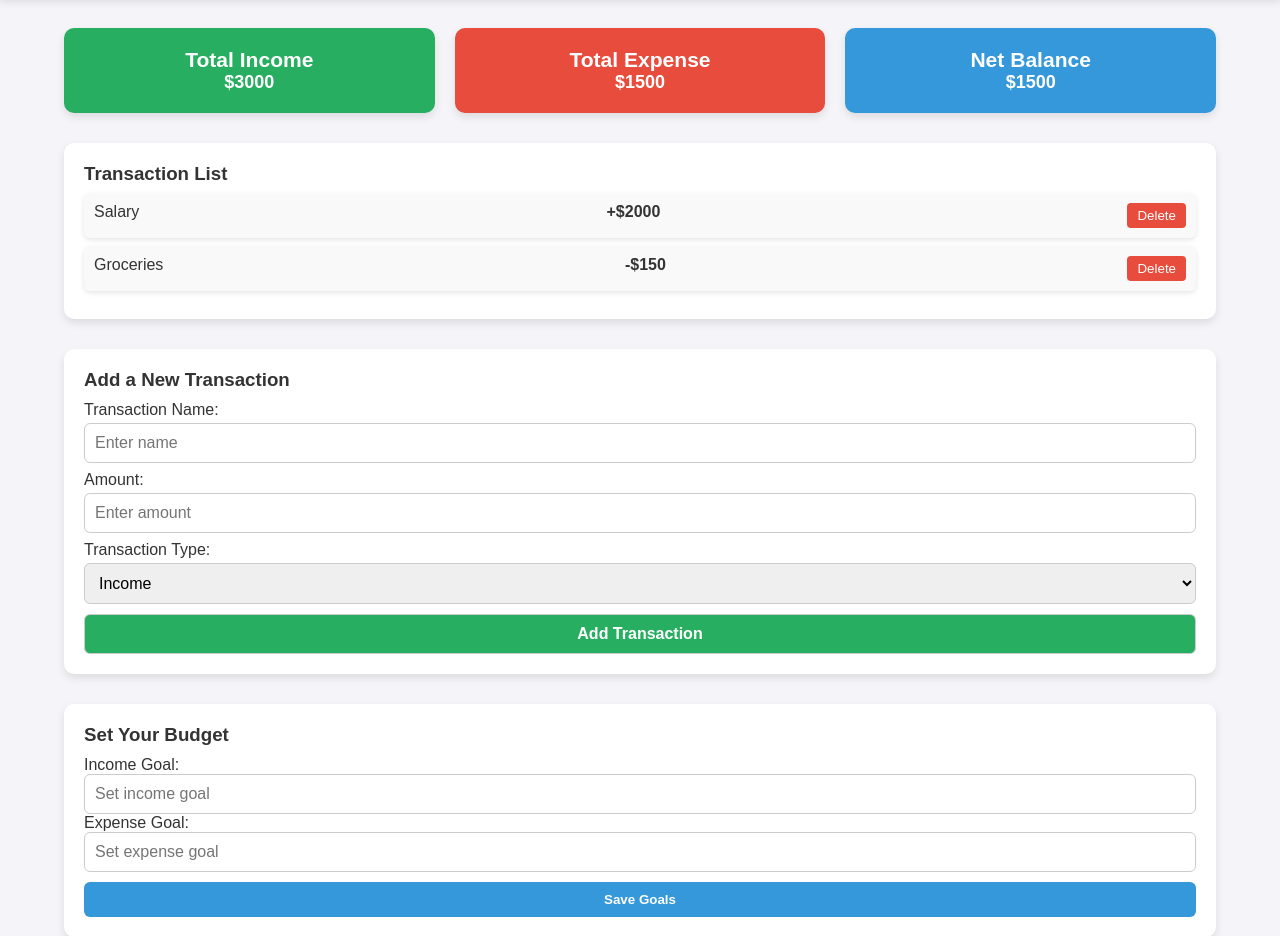
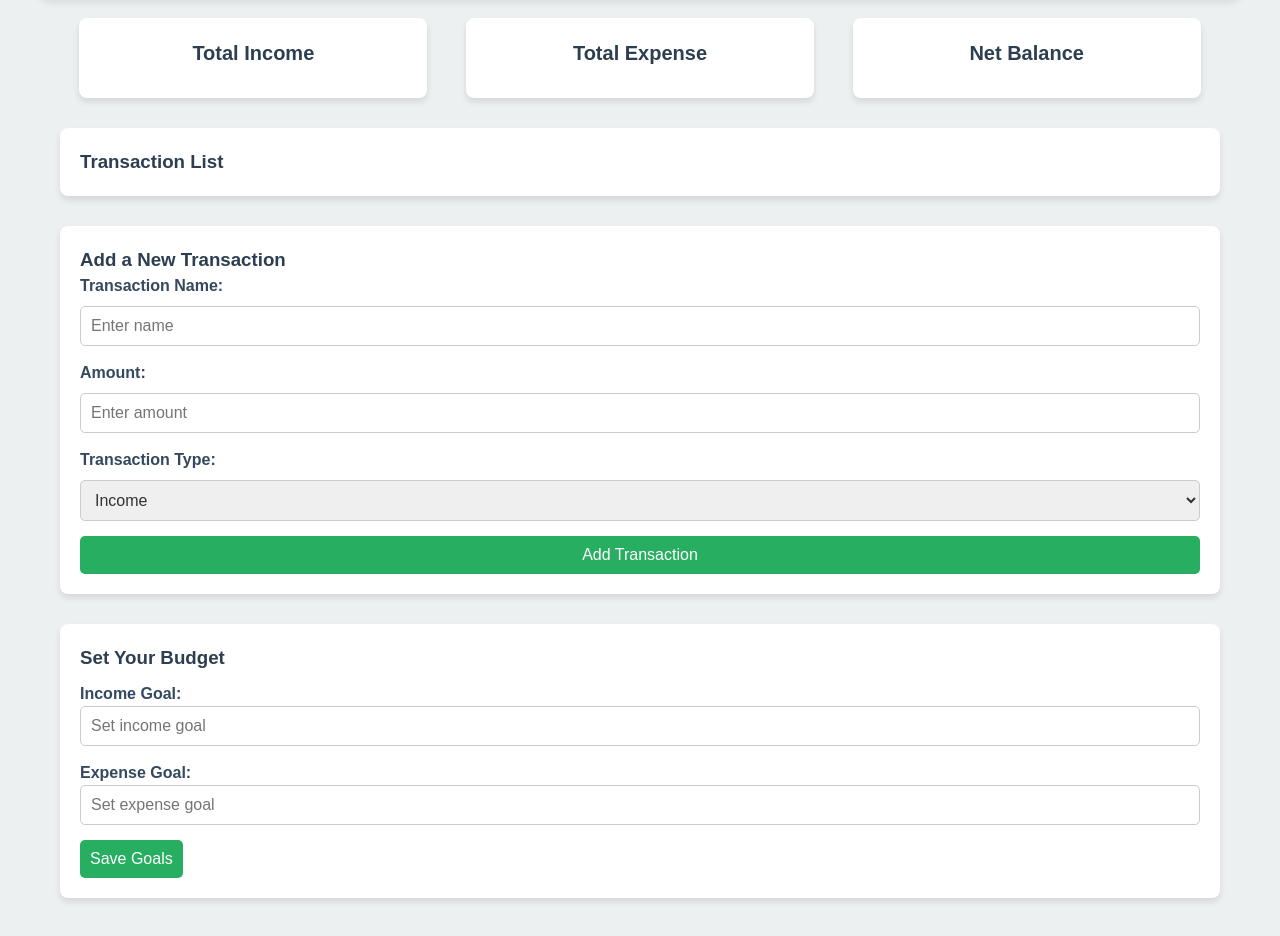
Before and after one commit to 4512yasir/FinTrack-, a plain HTML site: page index.html in a window 1280 px wide. Shown: the part 122-1058 px from the top of the page. Drawn offline with Linux system fonts and the light colour scheme.

Commit message:
final touches

```diff
--- a/index.html
+++ b/index.html
@@ -3,7 +3,7 @@
 <head>
   <meta charset="UTF-8">
   <meta name="viewport" content="width=device-width, initial-scale=1.0">
-    <title>Document</title>
+  <title>Trackify - Personal Finance</title>
   <link rel="stylesheet" href="./style.css">
 </head>
 <body>
@@ -13,59 +13,48 @@
       <header>
         <h1>Trackify - Personal Finance</h1>
         <img src="./Assets/finance yas logo.png" alt="finance logo">
-          <!-- start of nav  -->
+        <!-- start of nav -->
         <nav>
           <ul>
             <li>
-                    <a href="">DASHBOARD</a>
-                    <a href="">TRANSCATION</a>
-                    <a href="">BUDGET</a>
+              <a href="#dashboard">DASHBOARD</a>
+              <a href="#transaction">TRANSACTION</a>
+              <a href="#budget">BUDGET</a>
             </li>
           </ul>
         </nav>
-           <!-- end of nav  -->
+        <!-- end of nav -->
       </header>
       <!-- header end -->
     </div>
 
     <div class="main-content">
       <!-- DASHBOARD -->
-        <div class="dashboard-summary">
+      <div id="dashboard" class="dashboard-summary">
         <div class="income-summary">
           <h3>Total Income</h3>
-                <p>$3000</p>
+          <p></p>
         </div>
         <div class="expense-summary">
           <h3>Total Expense</h3>
-                <p>$1500</p>
+          <p></p>
         </div>
         <div class="net-balance">
           <h3>Net Balance</h3>
-                <p>$1500</p>
+          <p></p>
         </div>
       </div>
 
-        <!-- DASHBOARD -->
-         <!-- TRANSCATION list -->
-         <div class="transaction-list">
+      <!-- TRANSACTION list -->
+      <div id="transaction" class="transaction-list">
         <h3>Transaction List</h3>
         <ul>
-                <li>
-                    <span>Salary</span>
-                    <span class="amount">+$2000</span>
-                    <button class="delete-btn">Delete</button>
-                </li>
-                <li>
-                    <span>Groceries</span>
-                    <span class="amount">-$150</span>
-                    <button class="delete-btn">Delete</button>
-                </li>
+          <!-- Transactions will be appended here via JS -->
         </ul>
       </div>
 
-         <!-- TRANSCATION list -->
-          <!-- Transaction form -->
-          <div class="transaction-form">
+      <!-- TRANSACTION form -->
+      <div id="transaction-form" class="transaction-form">
         <h3>Add a New Transaction</h3>
         <form>
           <label for="transaction-name">Transaction Name:</label>
@@ -83,9 +72,9 @@
           <button type="submit">Add Transaction</button>
         </form>
       </div>
-         <!-- Transaction form -->
-          <!-- budget goals -->
-          <div class="budget-goals">
+
+      <!-- BUDGET goals -->
+      <div id="budget" class="budget-goals">
         <h3>Set Your Budget</h3>
         <div class="income-goal">
           <label for="income-goal">Income Goal:</label>
@@ -97,16 +86,12 @@
         </div>
         <button class="save-goals">Save Goals</button>
       </div>
-
-           <!-- budget  goals -->
+    </div>
 
     <!-- footer -->
     <footer>
       <p>&copy; 2025 Trackify - Personal Finance Dashboard | All Rights Reserved</p>
     </footer>
-        <!-- footer -->
-        </div>
-
   </div>
   <script src="./index.js"></script>
 </body>
--- a/index.js
+++ b/index.js
@@ -1,9 +1,82 @@
-// Select necessary elements
-const transactionForm = document.querySelector('.transaction-form form');
-const transactionList = document.querySelector('.transaction-list ul');
-const incomeSummary = document.querySelector('.income-summary p');
-const expenseSummary = document.querySelector('.expense-summary p');
-const netBalance = document.querySelector('.net-balance p');
-const financialAdvice = document.querySelector('.financial-advice');
-const incomeGoalInput = document.getElementById('income-goal');
-const expenseGoalInput = document.getElementById('expense-goal');
+document.addEventListener("DOMContentLoaded", function() {
+    // ----- Navigation Smooth Scrolling -----
+    const navLinks = document.querySelectorAll("nav a");
+    navLinks.forEach(link => {
+      link.addEventListener("click", function(event) {
+        event.preventDefault();
+        const targetId = this.getAttribute("href").substring(1);
+        const targetSection = document.getElementById(targetId);
+        if (targetSection) {
+          targetSection.scrollIntoView({ behavior: "smooth", block: "start" });
+        }
+      });
+    });
+
+    // ----- Transaction Form & List Management -----
+    const transactionForm = document.querySelector(".transaction-form form");
+    const transactionList = document.querySelector(".transaction-list ul");
+    const incomeSummary = document.querySelector(".income-summary p");
+    const expenseSummary = document.querySelector(".expense-summary p");
+    const netBalance = document.querySelector(".net-balance p");
+
+    let totalIncome = 0;
+    let totalExpense = 0;
+
+    function updateBalance() {
+      totalIncome = 0;
+      totalExpense = 0;
+      const transactionItems = transactionList.querySelectorAll("li");
+      transactionItems.forEach(item => {
+        const amountText = item.querySelector(".amount").innerText;
+        const amount = parseFloat(amountText.replace('$',''));
+        if (amountText.startsWith('+')) {
+          totalIncome += amount;
+        } else {
+          totalExpense += amount;
+        }
+      });
+      const net = totalIncome - totalExpense;
+      incomeSummary.textContent = `$${totalIncome.toFixed(2)}`;
+      expenseSummary.textContent = `$${totalExpense.toFixed(2)}`;
+      netBalance.textContent = `$${net.toFixed(2)}`;
+    }
+
+    transactionForm.addEventListener("submit", function(e) {
+      e.preventDefault();
+      const tName = document.getElementById("transaction-name").value.trim();
+      const tAmount = parseFloat(document.getElementById("transaction-amount").value);
+      const tType = document.getElementById("transaction-type").value;
+      if (!tName || isNaN(tAmount) || tAmount <= 0) {
+        alert("Please provide valid transaction name and amount.");
+        return;
+      }
+      const li = document.createElement("li");
+      li.innerHTML = `
+        <span>${tName}</span>
+        <span class="amount">${tType === "income" ? "+" : "-"}$${tAmount.toFixed(2)}</span>
+        <button class="delete-btn">Delete</button>
+      `;
+      transactionList.appendChild(li);
+      transactionForm.reset();
+      li.querySelector(".delete-btn").addEventListener("click", function() {
+        li.remove();
+        updateBalance();
+      });
+      updateBalance();
+    });
+
+    // ----- Budget Goals -----
+    const saveGoalsButton = document.querySelector(".save-goals");
+    const incomeGoalInput = document.getElementById("income-goal");
+    const expenseGoalInput = document.getElementById("expense-goal");
+
+    saveGoalsButton.addEventListener("click", function() {
+      const incomeGoal = incomeGoalInput.value.trim();
+      const expenseGoal = expenseGoalInput.value.trim();
+      if (!incomeGoal || !expenseGoal) {
+        alert("Please set both income and expense goals.");
+        return;
+      }
+      alert(`Goals saved!\nIncome Goal: $${incomeGoal}\nExpense Goal: $${expenseGoal}`);
+    });
+  });
--- a/style.css
+++ b/style.css
@@ -7,30 +7,42 @@
   }
 
   body {
-    background-color: #f4f4f9;
-    color: #333;
+    background-color: #ecf0f1;
+    color: #2c3e50;
+    font-size: 16px;
+    line-height: 1.5;
+    scroll-behavior: smooth;
   }
 
   /* Container */
   .container {
-    display: flex;
-    flex-direction: column;
-    min-height: 100vh;
+    max-width: 1200px;
+    margin: 0 auto;
+    padding: 20px;
   }
 
   /* Header */
-header {
+  .header header {
     display: flex;
     justify-content: space-between;
     align-items: center;
-    background: #2C3E50;
+    background-color: #34495e;
     color: white;
     padding: 20px;
-    box-shadow: 0px 4px 8px rgba(0, 0, 0, 0.1);
+    border-radius: 10px;
+    box-shadow: 0 4px 8px rgba(0,0,0,0.1);
+    position: fixed;
+    top: 0;
+    left: 50%;
+    transform: translateX(-50%);
+    width: 100%;
+    max-width: 1200px;
+    z-index: 1000;
   }
 
   header h1 {
-    font-size: 24px;
+    font-size: 2rem;
+    font-weight: bold;
   }
 
   header img {
@@ -39,6 +51,7 @@ header img {
     border-radius: 50%;
   }
 
+  /* Navigation */
   nav ul {
     display: flex;
     gap: 20px;
@@ -46,65 +59,58 @@ nav ul {
   }
 
   nav a {
+    text-decoration: none;
     color: white;
-    text-decoration: none;
-    font-weight: 500;
-    padding: 8px 16px;
-    border-radius: 6px;
-    transition: background 0.3s ease;
+    font-weight: 600;
+    padding: 8px 15px;
+    border-radius: 5px;
+    transition: background-color 0.3s ease;
   }
 
   nav a:hover {
-    background: #27AE60;
+    background-color: #27ae60;
   }
 
   /* Main Content */
   .main-content {
-    flex: 1;
-    width: 90%;
-    max-width: 1200px;
-    margin: 30px auto;
+    margin-top: 120px; /* Allow space for fixed header */
   }
 
   /* Dashboard Summary */
   .dashboard-summary {
     display: flex;
-    justify-content: space-between;
-    gap: 20px;
+    justify-content: space-around;
+    margin-bottom: 30px;
+    flex-wrap: wrap;
   }
 
-.dashboard-summary div {
-    flex: 1;
+  .dashboard-summary > div {
+    background-color: white;
     padding: 20px;
-    border-radius: 10px;
+    border-radius: 8px;
+    box-shadow: 0 4px 6px rgba(0,0,0,0.1);
+    width: 30%;
+    min-width: 250px;
     text-align: center;
-    font-size: 18px;
-    font-weight: bold;
-    box-shadow: 0px 4px 8px rgba(0, 0, 0, 0.1);
   }
 
-.income-summary {
-    background: #27AE60;
-    color: white;
+  .dashboard-summary h3 {
+    font-size: 1.25rem;
+    margin-bottom: 10px;
   }
 
-.expense-summary {
-    background: #E74C3C;
-    color: white;
-}
-
-.net-balance {
-    background: #3498DB;
-    color: white;
+  .dashboard-summary p {
+    font-size: 1.5rem;
+    font-weight: bold;
   }
 
   /* Transaction List */
   .transaction-list {
-    background: white;
+    background-color: white;
     padding: 20px;
-    border-radius: 10px;
-    margin-top: 30px;
-    box-shadow: 0px 4px 8px rgba(0, 0, 0, 0.1);
+    border-radius: 8px;
+    box-shadow: 0 4px 6px rgba(0,0,0,0.1);
+    margin-bottom: 30px;
   }
 
   .transaction-list ul {
@@ -114,115 +120,163 @@ nav a:hover {
   .transaction-list li {
     display: flex;
     justify-content: space-between;
-    background: #f9f9f9;
+    align-items: center;
+    margin-bottom: 15px;
     padding: 10px;
-    margin: 8px 0;
+    background-color: #f9f9f9;
     border-radius: 6px;
-    box-shadow: 0px 2px 5px rgba(0, 0, 0, 0.1);
+    box-shadow: 0 2px 5px rgba(0,0,0,0.1);
   }
 
   .transaction-list .amount {
     font-weight: bold;
+    font-size: 1.1rem;
   }
 
-.transaction-list .delete-btn {
-    background: #E74C3C;
+  .delete-btn {
+    background-color: #e74c3c;
     color: white;
     border: none;
-    padding: 5px 10px;
-    border-radius: 4px;
+    padding: 6px 12px;
+    border-radius: 5px;
     cursor: pointer;
-    transition: background 0.3s ease;
+    transition: background-color 0.3s ease;
   }
 
-.transaction-list .delete-btn:hover {
-    background: #c0392b;
+  .delete-btn:hover {
+    background-color: #c0392b;
   }
 
   /* Transaction Form */
   .transaction-form {
-    background: white;
+    background-color: white;
     padding: 20px;
-    border-radius: 10px;
-    margin-top: 30px;
-    box-shadow: 0px 4px 8px rgba(0, 0, 0, 0.1);
+    border-radius: 8px;
+    box-shadow: 0 4px 6px rgba(0,0,0,0.1);
+    margin-bottom: 30px;
   }
 
-.transaction-form h3 {
-    margin-bottom: 10px;
+  .transaction-form form {
+    display: flex;
+    flex-direction: column;
   }
 
   .transaction-form label {
-    display: block;
-    margin: 8px 0 4px;
+    margin-bottom: 8px;
+    font-weight: bold;
+    color: #34495e;
   }
 
   .transaction-form input,
-.transaction-form select,
-.transaction-form button {
-    width: 100%;
+  .transaction-form select {
+    margin-bottom: 15px;
     padding: 10px;
+    font-size: 1rem;
     border: 1px solid #ccc;
-    border-radius: 6px;
-    font-size: 16px;
+    border-radius: 5px;
+    color: #333;
+  }
+
+  .transaction-form input:focus,
+  .transaction-form select:focus {
+    outline: none;
+    border-color: #27ae60;
   }
 
   .transaction-form button {
-    background: #27AE60;
+    background-color: #27ae60;
     color: white;
-    font-weight: bold;
-    margin-top: 10px;
+    padding: 10px 15px;
+    font-size: 1rem;
+    border: none;
+    border-radius: 5px;
     cursor: pointer;
-    transition: background 0.3s ease;
+    transition: background-color 0.3s ease;
   }
 
   .transaction-form button:hover {
-    background: #219150;
+    background-color: #219150;
   }
 
   /* Budget Goals */
   .budget-goals {
-    background: white;
+    background-color: white;
     padding: 20px;
-    border-radius: 10px;
-    margin-top: 30px;
-    box-shadow: 0px 4px 8px rgba(0, 0, 0, 0.1);
+    border-radius: 8px;
+    box-shadow: 0 4px 6px rgba(0,0,0,0.1);
+    margin-bottom: 30px;
   }
 
   .budget-goals h3 {
     margin-bottom: 10px;
   }
 
+  .budget-goals label {
+    font-weight: bold;
+    margin-bottom: 8px;
+    color: #34495e;
+  }
+
   .budget-goals input {
     width: 100%;
     padding: 10px;
+    font-size: 1rem;
     border: 1px solid #ccc;
-    border-radius: 6px;
-    font-size: 16px;
+    border-radius: 5px;
+    margin-bottom: 15px;
   }
 
-.budget-goals .save-goals {
-    width: 100%;
-    background: #3498DB;
+  .budget-goals button {
+    background-color: #27ae60;
     color: white;
-    font-weight: bold;
-    margin-top: 10px;
     padding: 10px;
+    font-size: 1rem;
     border: none;
-    border-radius: 6px;
+    border-radius: 5px;
     cursor: pointer;
-    transition: background 0.3s ease;
+    transition: background-color 0.3s ease;
   }
 
-.budget-goals .save-goals:hover {
-    background: #2980B9;
+  .budget-goals button:hover {
+    background-color: #219150;
   }
 
   /* Footer */
   footer {
     text-align: center;
     padding: 20px;
-    background: #2C3E50;
+    background-color: #34495e;
     color: white;
-    margin-top: 30px;
+    margin-top: 40px;
+    border-radius: 8px;
+    box-shadow: 0 4px 6px rgba(0,0,0,0.1);
   }
+
+  /* Smooth Scrolling */
+  html {
+    scroll-behavior: smooth;
+  }
+
+  /* Responsive Design */
+  @media (max-width: 768px) {
+    header {
+      flex-direction: column;
+      align-items: center;
+      text-align: center;
+    }
+
+    nav ul {
+      flex-direction: column;
+      gap: 10px;
+    }
+
+    .dashboard-summary {
+      flex-direction: column;
+      align-items: center;
+    }
+
+    .dashboard-summary > div {
+      width: 80%;
+      margin-bottom: 15px;
+    }
+  }
```
Lines whose indentation alone changed are shown as unchanged.
